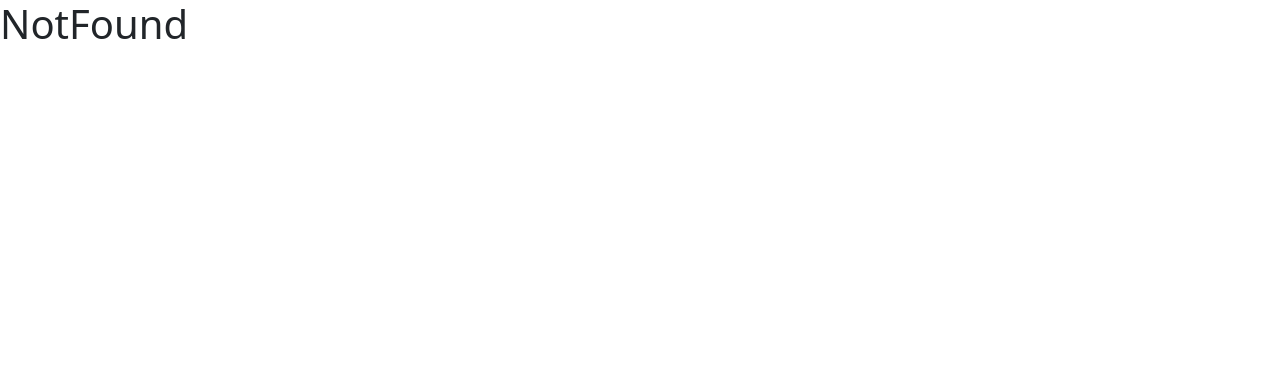
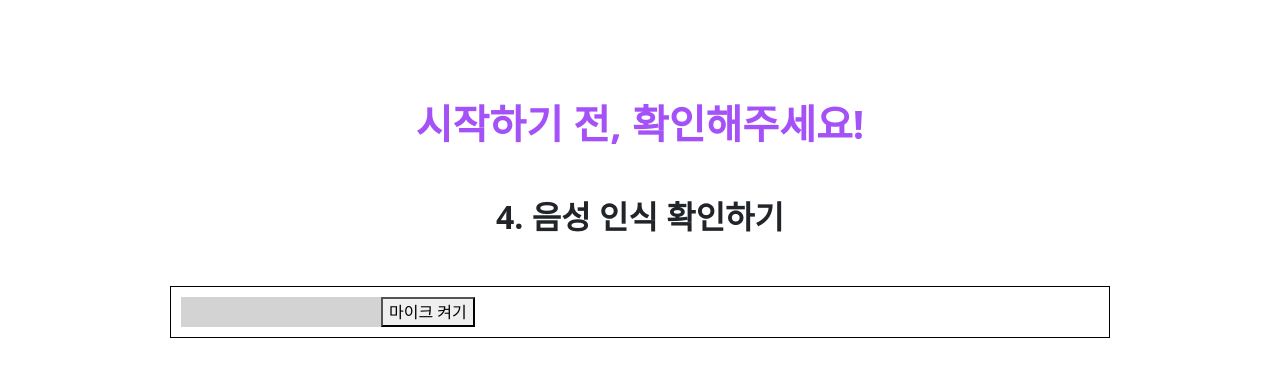
Before and after one commit to vdomobv/SketchBook, a React (Create React App) app in the folder front-end/: page /check/sound in a window 1280 px wide. Shown: the top 366 px of the page. Built offline with nearby package versions, Linux system fonts and the light colour scheme.

Commit message:
<feat>[#300-LJE] 디바이스 상태확인 틀 생성 - Outlet 적용 - 목소리에 반응하는 바 구현

```diff
--- a/front-end/public/index.html
+++ b/front-end/public/index.html
@@ -24,7 +24,7 @@
       work correctly both with client-side routing and a non-root public URL.
       Learn how to configure a non-root public URL by running `npm run build`.
     -->
-    <title>React App</title>
+    <title>스케치북</title>
     <link
     rel="stylesheet"
     href="https://cdnjs.cloudflare.com/ajax/libs/font-awesome/6.2.0/css/all.min.css"
--- /dev/null
+++ b/front-end/src/pages/Check/MotionCheck/index.jsx
@@ -0,0 +1,10 @@
+function MotionCheck() {
+  return (
+    <div>
+      <h1>Motion</h1>
+      <a href="/check/sound">to sound</a>
+    </div>
+  );
+}
+
+export default MotionCheck;
--- a/front-end/src/pages/Check/SoundCheck/index.jsx
+++ b/front-end/src/pages/Check/SoundCheck/index.jsx
@@ -1,4 +1,5 @@
 import React, { useState, useEffect } from "react";
+import SoundWrapper from "../styles";
 
 const VoiceBar = () => {
   const [audioStream, setAudioStream] = useState(null);
@@ -11,7 +12,9 @@ const VoiceBar = () => {
     } else {
       async function getMicrophone() {
         try {
-                    const stream = await navigator.mediaDevices.getUserMedia({ audio: true });
+          const stream = await navigator.mediaDevices.getUserMedia({
+            audio: true,
+          });
           setAudioStream(stream);
         } catch (err) {
           console.error("마이크 연결 오류 : ", err);
@@ -20,7 +23,7 @@ const VoiceBar = () => {
 
       getMicrophone();
     }
-    }
+  };
 
   useEffect(() => {
     if (audioStream) {
@@ -35,7 +38,8 @@ const VoiceBar = () => {
 
       function updateVolume() {
         analyser.getByteFrequencyData(dataArray);
-                const average = dataArray.reduce((sum, value) => sum + value, 0) / bufferLength;
+        const average =
+          dataArray.reduce((sum, value) => sum + value, 0) / bufferLength;
         setVolume(average);
       }
 
@@ -52,12 +56,29 @@ const VoiceBar = () => {
   }, [audioStream]);
 
   return (
-        <div>
-            <div style={{ width: "200px", height: "20px", backgroundColor: "lightgray" }}>
-                <div style={{ width: `${volume}px`, height: "100%", backgroundColor: "blue" }} />
+    <SoundWrapper>
+      <h2>4. 음성 인식 확인하기</h2>
+      <div className="box">
+        <div
+          style={{
+            width: "200px",
+            height: "30px",
+            backgroundColor: "lightgray",
+          }}
+        >
+          <div
+            style={{
+              width: `${volume}px`,
+              height: "100%",
+              backgroundColor: "blue",
+            }}
+          />
         </div>
-            <button onClick={handleMicrophone}>{audioStream?'마이크 끄기':'마이크 켜기'}</button>
+        <button onClick={handleMicrophone}>
+          {audioStream ? "마이크 끄기" : "마이크 켜기"}
+        </button>
       </div>
+    </SoundWrapper>
   );
 };
 
--- a/front-end/src/pages/Check/SoundCheck/styles.jsx
+++ b/front-end/src/pages/Check/SoundCheck/styles.jsx
@@ -1,5 +1,5 @@
 import styled from 'styled-components';
 
-export const Wrapper = styled.div`
+export const SoundWrapper = styled.div`
 
 `;
--- a/front-end/src/pages/Check/index.jsx
+++ b/front-end/src/pages/Check/index.jsx
@@ -1,7 +1,15 @@
+import { Outlet } from "react-router-dom";
+import Wrapper from "./styles";
+
 function Check() {
-  return <div>
-    <h1>Check</h1>
-  </div>;
+  return (
+    <Wrapper>
+      <div className="container">
+        <h1>시작하기 전, 확인해주세요!</h1>
+        <Outlet />
+      </div>
+    </Wrapper>
+  );
 }
 
 export default Check;
--- /dev/null
+++ b/front-end/src/pages/Check/styles.jsx
@@ -0,0 +1,28 @@
+import styled from "styled-components";
+
+const Wrapper = styled.div`
+  text-align: center;
+
+  .container {
+    padding: 100px;
+  }
+
+  h1 {
+    font-weight: bold;
+    color: #a451f7;
+  }
+
+  h2 {
+    font-weight: bold;
+    margin: 50px;
+  }
+
+  .box{
+    border : 1px solid black;
+    padding : 10px;
+    display: flex;
+
+  }
+`;
+
+export default Wrapper;
```
Also changed, not shown: front-end/src/App.js (+6 -5 lines). Lines whose indentation alone changed are shown as unchanged.
